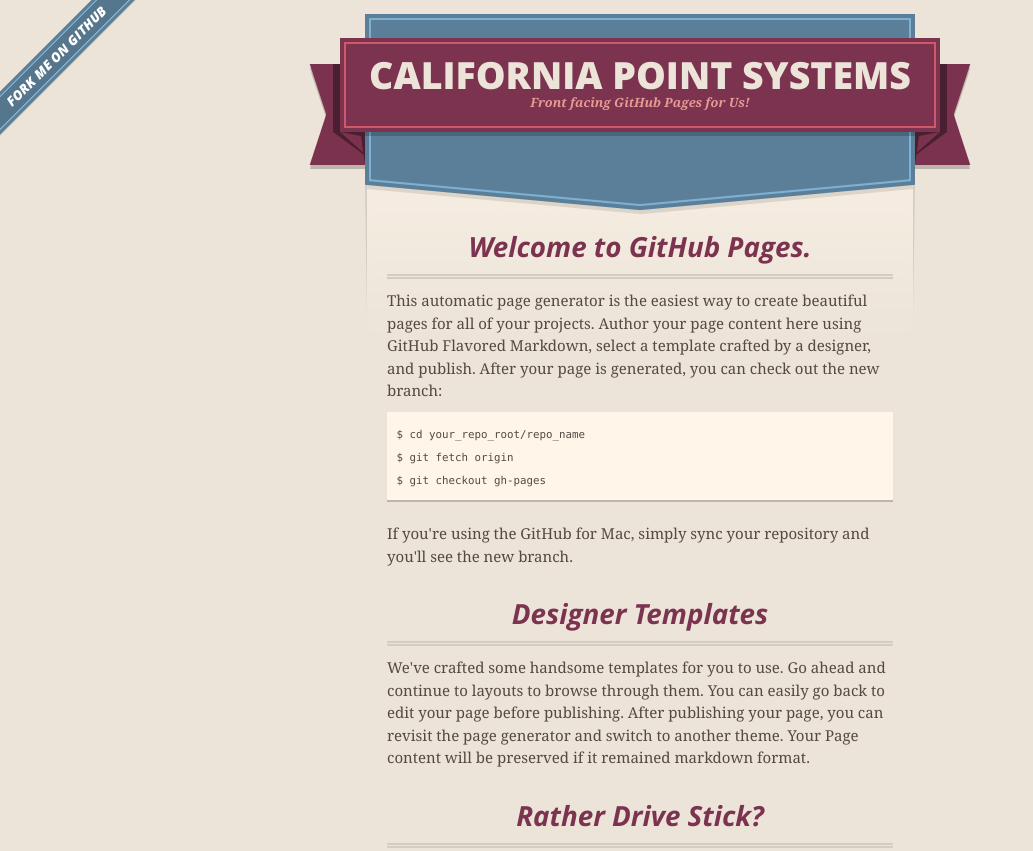
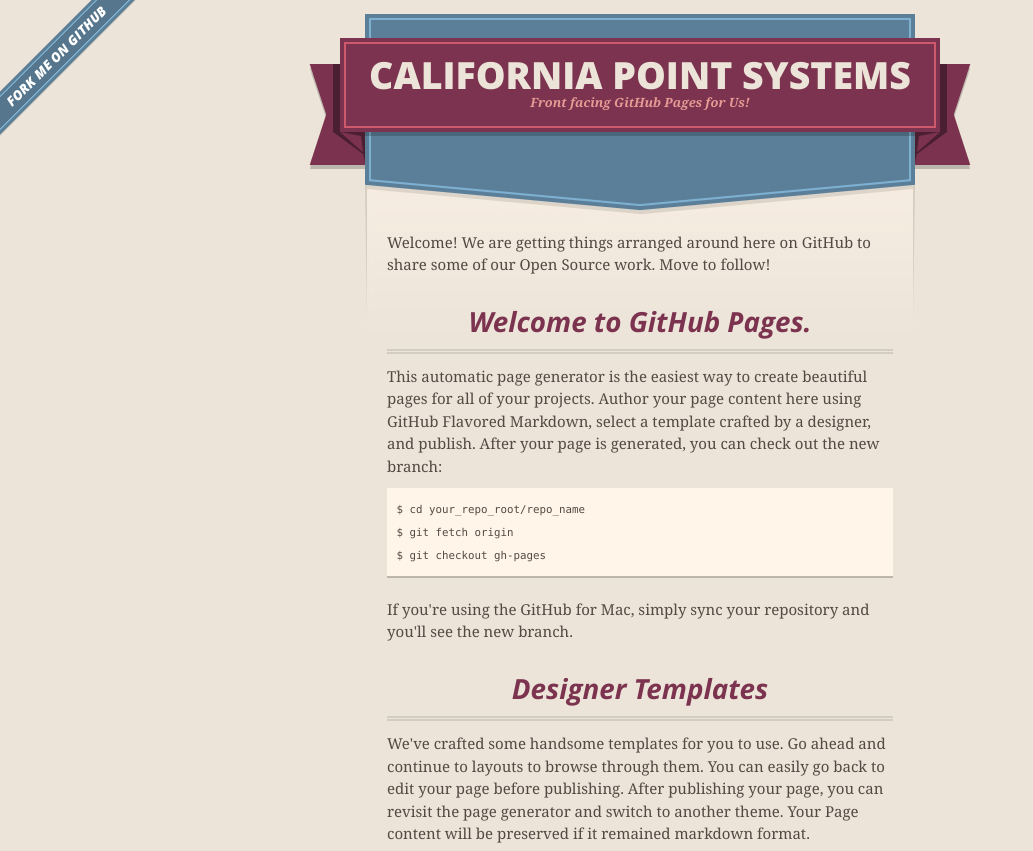
Before and after one commit to cpsi/cpsi.github.io, a plain HTML site: page index.html in a window 1280 px wide. Shown: the top 851 px of the page, without its empty margins (0-1033 px from the left). Drawn offline with nearby package versions, Linux system fonts and the light colour scheme.

Commit message:
Dust and dirt warning :)

```diff
--- a/index.html
+++ b/index.html
@@ -45,6 +45,8 @@
 
 
       <section id="main_content">
+
+	  <span class="octocat">Welcome! We are getting things arranged around here on GitHub to share some of our Open Source work. Move to follow!</span>
         <h3>
 <a name="welcome-to-github-pages" class="anchor" href="#welcome-to-github-pages"><span class="octicon octicon-link"></span></a>Welcome to GitHub Pages.</h3>
 
```
Also changed, not shown: 1 other file.
